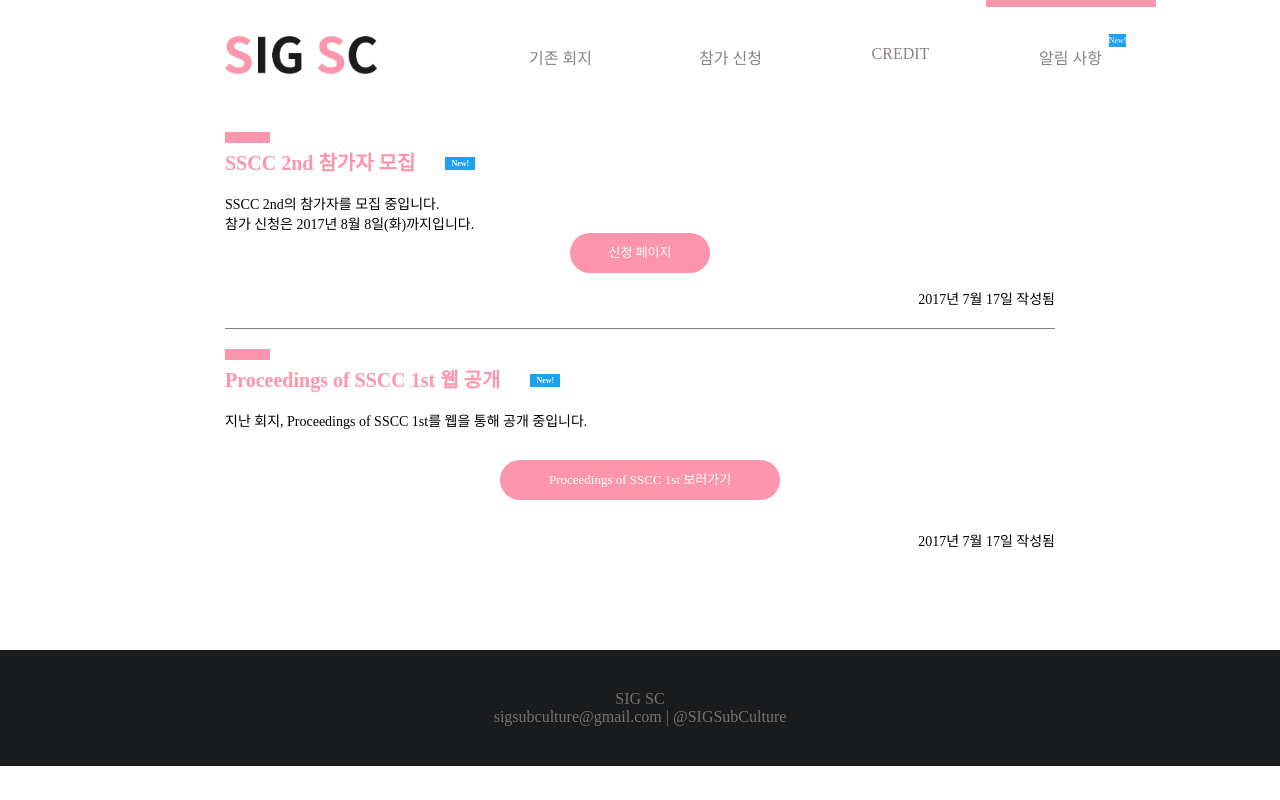
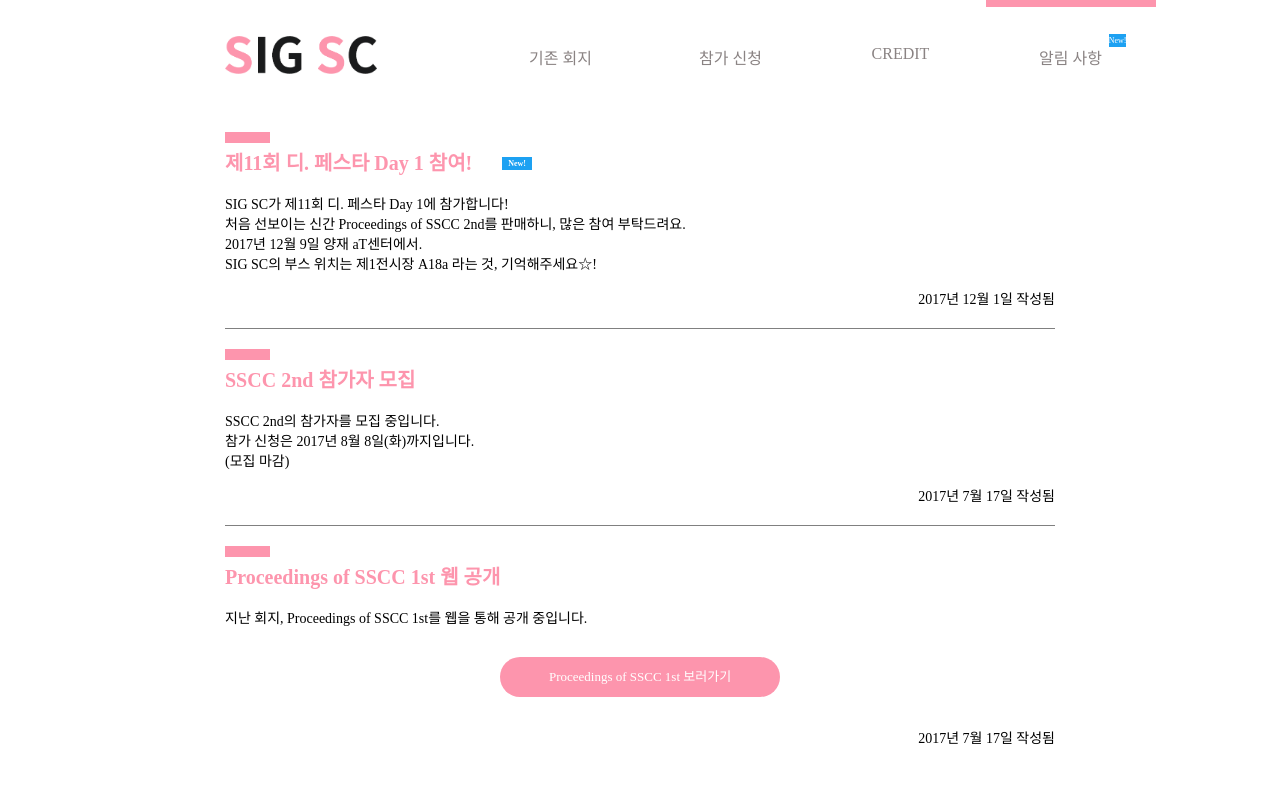
Before and after one commit to SIGSubCulture/SIGSubCulture.github.io, a plain HTML site: page notice.html in a window 1280 px wide. Shown: the top 800 px of the page. Drawn offline with Linux system fonts and the light colour scheme; a web font is replaced by a local one.

Commit message:
Update contents for D.Festa

```diff
--- a/notice.html
+++ b/notice.html
@@ -27,21 +27,32 @@
                     <div class="notice">
                         <div class="pinkbg"></div>
                         <span class="pink"> <span>
-                            SSCC 2nd 참가자 모집 </span><span class="news">New!</span>
+                            제11회 디. 페스타 Day 1 참여! </span><span class="news">New!</span>
+                        </span>
+                        <span class="black">
+                            SIG SC가 제11회 디. 페스타 Day 1에 참가합니다! <br>
+                            처음 선보이는 신간 Proceedings of SSCC 2nd를 판매하니, 많은 참여 부탁드려요. <br>
+                            2017년 12월 9일 양재 aT센터에서. <br>
+                            SIG SC의 부스 위치는 제1전시장 A18a 라는 것, 기억해주세요☆!
+                        </span>
+                        <span class="date">2017년 12월 1일 작성됨</span>
+                    </div>
+                    <div class="notice">
+                        <div class="pinkbg"></div>
+                        <span class="pink"> <span>
+                            SSCC 2nd 참가자 모집 </span>
                         </span>
                         <span class="black">
                             SSCC 2nd의 참가자를 모집 중입니다. <br>
-                            참가 신청은 2017년 8월 8일(화)까지입니다.
-                            <a href="./participate.html" class="sbutton pinkbg white" id="publishbutton">
-                                신청 페이지
-                            </a>
+                            참가 신청은 2017년 8월 8일(화)까지입니다. <br>
+                            (모집 마감)
                         </span>
                         <span class="date">2017년 7월 17일 작성됨</span>
                     </div>
                     <div class="notice">
                         <div class="pinkbg"></div>
                         <span class="pink"> <span>
-                            Proceedings of SSCC 1st 웹 공개 </span><span class="news">New!</span>
+                            Proceedings of SSCC 1st 웹 공개 </span>
                         </span>
                         <span class="black">
                             지난 회지, Proceedings of SSCC 1st를 웹을 통해 공개 중입니다. <br>
```
Also changed, not shown: credit.html (+1 -1 lines), index.html (+13 -13 lines), previous.html (+1 -1 lines).
